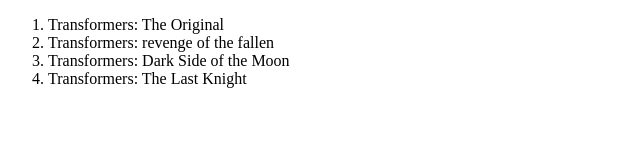
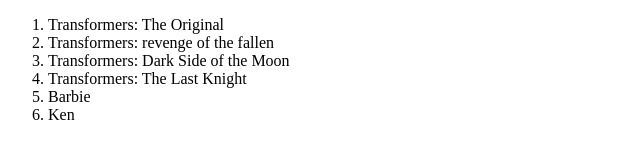
Before and after one commit to beneren10/my-first-github-repo, a plain HTML site: page index.html in a window 1280 px wide. Shown: the whole page, without its empty margins (0-640 px from the left). Drawn offline with Linux system fonts and the light colour scheme.

Commit message:
Update Ben's films list

```diff
--- a/index.html
+++ b/index.html
@@ -11,6 +11,8 @@
         <li>Transformers: revenge of the fallen</li>
         <li>Transformers: Dark Side of the Moon</li>
         <li>Transformers: The Last Knight</li>
+        <li>Barbie</li>
+        <li>Ken</li>
     </ol>
 </body>
 </html>
```
